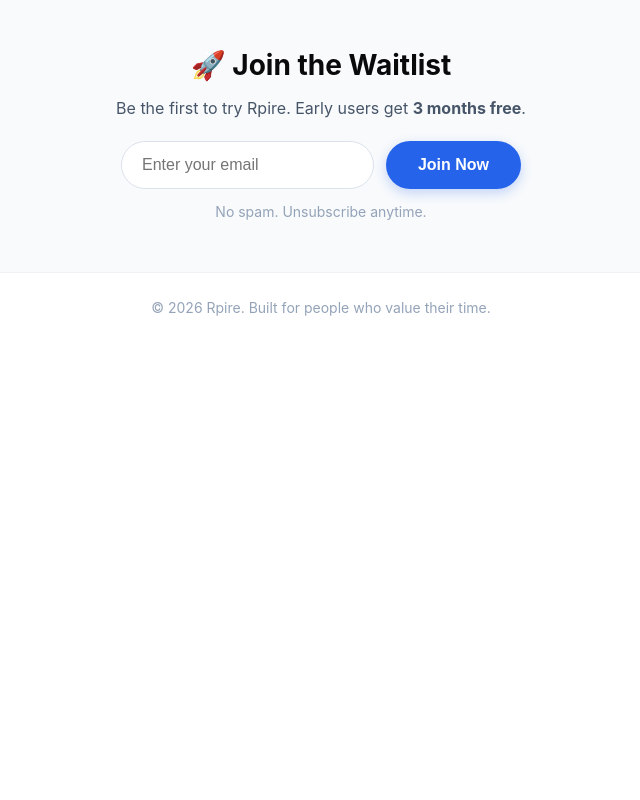
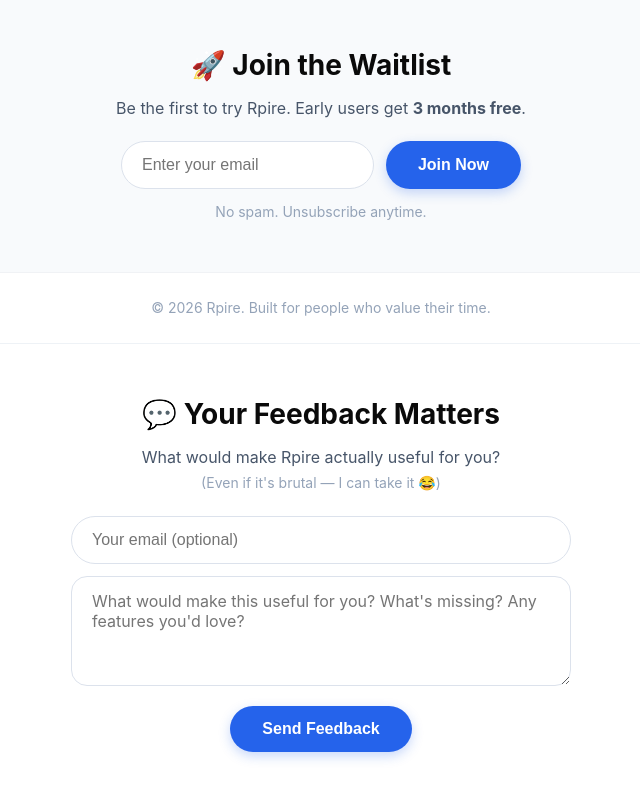
Before and after one commit to maithilirade816-create/rpire, a plain HTML site: page index.html in a window 1280 px wide. Shown: the part 1704-2504 px from the top of the page, without its empty margins (319-959 px from the left). Before the commit the page ends 2047 px from the top, so only its background shows below. Drawn offline with Linux system fonts and the light colour scheme.

Commit message:
Add feedback section to index.html
Added feedback section to gather user input on the application.

```diff
--- a/index.html
+++ b/index.html
@@ -348,6 +348,29 @@
     document.getElementById('thank-you').style.display = 'block';
   });
 </script>
+  <!-- Feedback Section -->
+<section id="feedback" style="background: #ffffff; padding: 48px 20px; text-align: center; border-top: 1px solid #eef2f6;">
+  <h2 style="font-size: 28px; font-weight: 700; margin-bottom: 8px;">💬 Your Feedback Matters</h2>
+  <p style="color: #475569; margin-bottom: 20px; max-width: 500px; margin-left: auto; margin-right: auto;">
+    What would make Rpire actually useful for you?<br>
+    <span style="font-size: 14px; color: #94a3b8;">(Even if it's brutal — I can take it 😂)</span>
+  </p>
+
+  <form action="https://api.web3forms.com/submit" method="POST" style="max-width: 500px; margin: 0 auto;">
+    <!-- Same access key as your waitlist -->
+    <input type="hidden" name="access_key" value="YOUR_ACCESS_KEY_HERE">
+    <input type="hidden" name="subject" value="Rpire Feedback">
+    <input type="hidden" name="from_name" value="Rpire Feedback">
+
+    <!-- Email field (optional) -->
+    <input type="email" name="email" placeholder="Your email (optional)" style="width: 100%; padding: 14px 20px; border: 1px solid #dce2ec; border-radius: 40px; font-size: 16px; outline: none; margin-bottom: 12px;">
+
+    <!-- Feedback field -->
+    <textarea name="feedback" rows="4" placeholder="What would make this useful for you? What's missing? Any features you'd love?" style="width: 100%; padding: 14px 20px; border: 1px solid #dce2ec; border-radius: 16px; font-size: 16px; outline: none; font-family: inherit; resize: vertical; margin-bottom: 12px;"></textarea>
+
+    <button type="submit" style="background: #2563eb; color: white; border: none; padding: 14px 32px; border-radius: 40px; font-weight: 600; font-size: 16px; cursor: pointer; box-shadow: 0 4px 12px rgba(37,99,235,0.25);">Send Feedback</button>
+  </form>
+</section>
 
 </body>
 </html>
```
